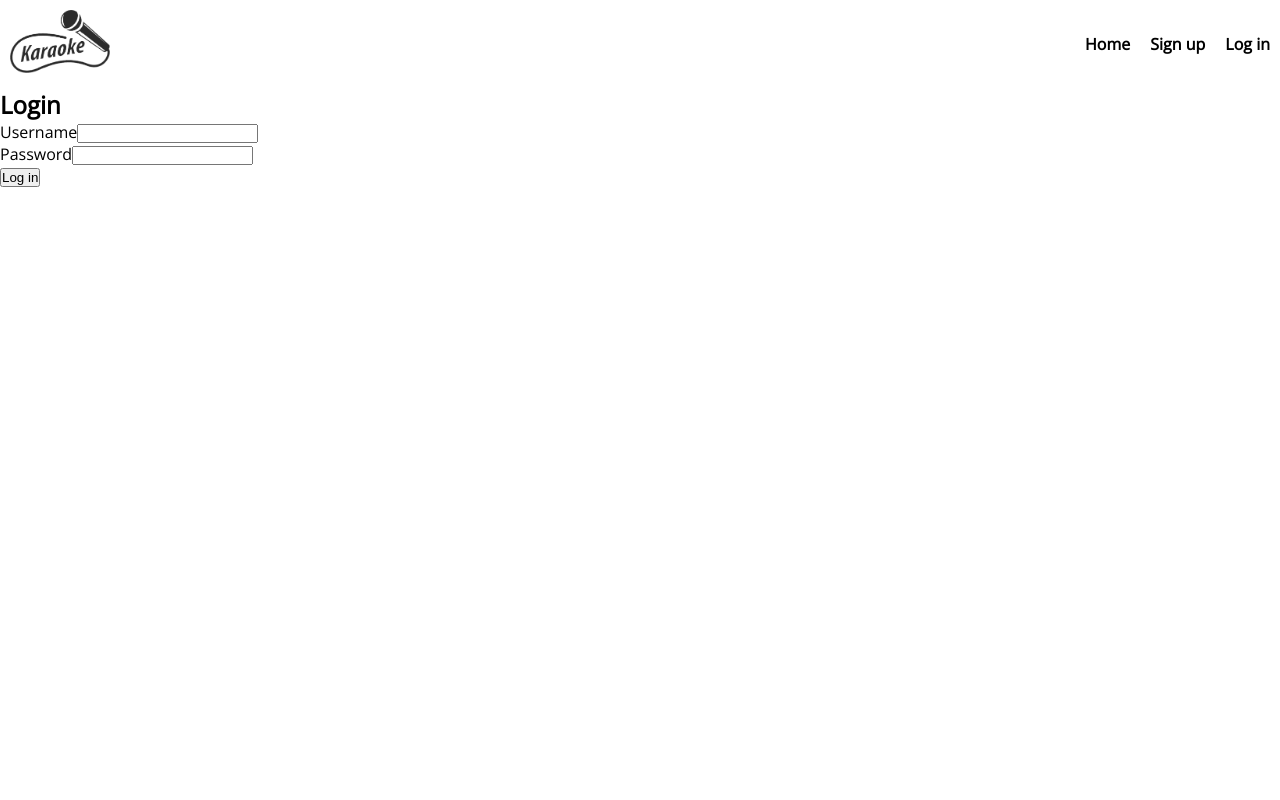
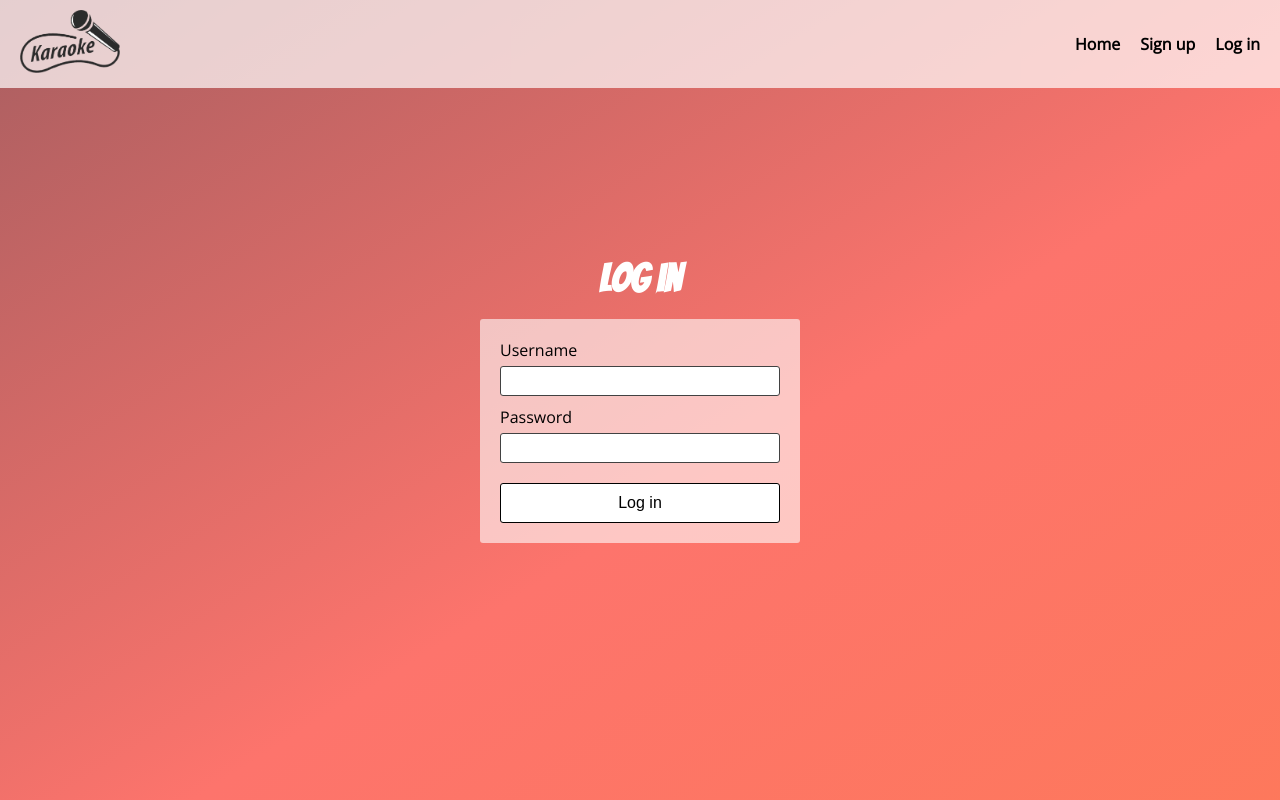
Before and after one commit to VeroMinyu/karaoke, an Angular app in the folder client/: page /login in a window 1280 px wide. Built offline with nearby package versions, Linux system fonts and the light colour scheme; no server answers.

Commit message:
Login styles

```diff
--- a/client/src/app/app.component.css
+++ b/client/src/app/app.component.css
@@ -5,7 +5,7 @@ header {
   display: flex;
   justify-content: space-between;
   align-items: center;
-  padding: 10px;
+  padding: 10px 20px;
 }
 
 header.hide {
--- a/client/src/app/login/login.component.css
+++ b/client/src/app/login/login.component.css
@@ -0,0 +1,4 @@
+h2 {
+  color: #fff;
+  margin-bottom: 20px;
+}
--- a/client/src/app/login/login.component.html
+++ b/client/src/app/login/login.component.html
@@ -1,5 +1,7 @@
-<h2>Login</h2>
+<section class="gradient-bg">
+  <h2>Log in</h2>
   <form>
+    <p class="error" *ngIf="error">{{error}}</p>
     <div>
       <label>Username</label>
       <input type="text" [(ngModel)]="username" name="username" />
@@ -10,4 +12,4 @@
     </div>
     <button (click)="login(username, password);">Log in</button>
   </form>
-<p class="error">{{error}}</p>
+</section>
--- a/client/src/app/login/login.component.ts
+++ b/client/src/app/login/login.component.ts
@@ -14,6 +14,11 @@ export class LoginComponent implements OnInit {
   ngOnInit() {}
 
   login(username: string, password: string) {
+    this.error = "";
+
+    if (!username || !password) {
+      this.error = "All fields are required.";
+    } else {
       this.sessionService.login(username, password).subscribe(
         user => {
           this.router.navigate(['/']);
@@ -24,3 +29,4 @@ export class LoginComponent implements OnInit {
       );
     }
   }
+}
--- a/client/src/styles.css
+++ b/client/src/styles.css
@@ -6,5 +6,98 @@
 
 body {
   font-size: 16px;
-  font-family: 'Open Sans', sans-serif;
+  font-family: "Open Sans", sans-serif;
 }
+
+h2 {
+  font-family: "Bangers", cursive;
+  font-size: 2.4rem;
+}
+
+button {
+  cursor: pointer;
+  outline: none;
+}
+
+.gradient-bg {
+  position: fixed;
+  left: 0;
+  top: 0;
+  display: flex;
+  flex-direction: column;
+  justify-content: center;
+  align-items: center;
+  width: 100%;
+  height: 100%;
+  background: linear-gradient(
+    to bottom right,
+    #2c3e50,
+    #fd746c,
+    #ff8235,
+    #ffeb3b,
+    #92fe9d,
+    #00c9ff,
+    #a044ff,
+    #e73827
+  );
+  background-repeat: no-repeat;
+  background-size: 1000% 1000%;
+  animation: gradient 100s ease infinite;
+}
+
+@keyframes gradient {
+  0% {
+    background-position: 0% 0%;
+  }
+  50% {
+    background-position: 100% 100%;
+  }
+  100% {
+    background-position: 0% 0%;
+  }
+}
+
+.gradient-bg form {
+  background: rgba(255, 255, 255, 0.6);
+  border-radius: 3px;
+  padding: 20px;
+  min-width: 320px;
+}
+
+.gradient-bg form label {
+  display: block;
+  margin-bottom: 5px;
+}
+
+.gradient-bg form input {
+  display: block;
+  margin-bottom: 10px;
+  width: 100%;
+  border: 1px solid #424242;
+  border-radius: 3px;
+  height: 30px;
+  padding: 0 10px;
+}
+
+.gradient-bg form button {
+  display: block;
+  width: 100%;
+  padding: 10px;
+  font-size: 1rem;
+  background: #fff;
+  color: #000;
+  border: 1px solid #000;
+  border-radius: 3px;
+  text-decoration: none;
+  margin-top: 20px;
+  transition: background-color 400ms;
+}
+
+.gradient-bg form button:hover {
+  background: transparent;
+}
+
+form .error {
+  color: #e53935;
+  margin-bottom: 10px;
+}
```
Also changed, not shown: 2 other files (tests, documents, lock files or other folders). Lines whose indentation alone changed are shown as unchanged.
